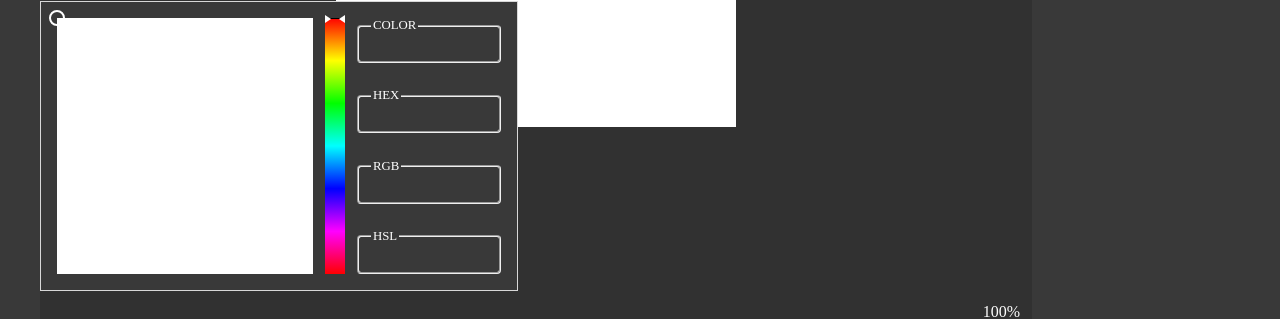
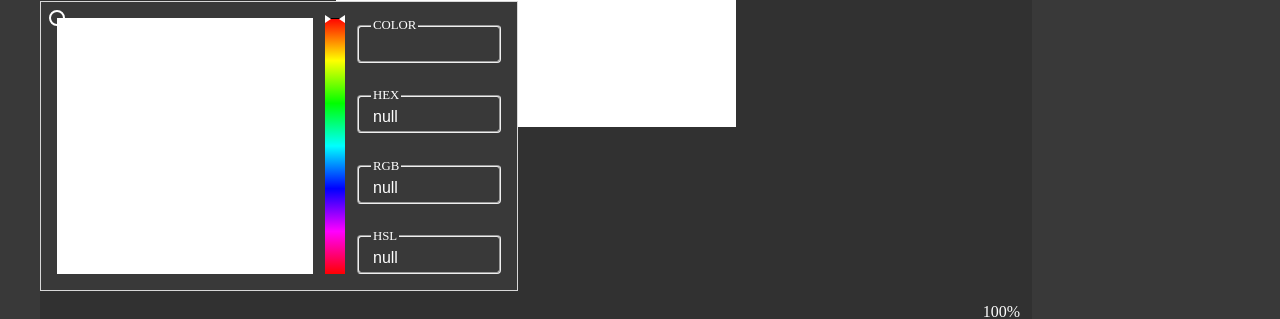
Before and after one commit to Honey-Bi/vector-draw, a React (Create React App) app: page / in a window 1280 px wide. Both pictures are taken after a click on the element 14 px from the left and 440 px from the top of the page. Shown: the part 477-796 px from the top of the page. Built offline with nearby package versions, Linux system fonts and the light colour scheme.

Commit message:
rgb to hsl to hex

```diff
--- a/src/components/Tool.tsx
+++ b/src/components/Tool.tsx
@@ -1,5 +1,5 @@
 import React, { useEffect, useRef, useState } from "react";
-import { Palette, Position, Tools } from "../types";
+import { Color, Palette, Position, Tools } from "../types";
 
 type Props = {
   tool: Tools;
@@ -7,6 +7,12 @@ type Props = {
   palette: Palette;
   setPalette: (color: Palette) => void;
   shortcutTool: (e: React.KeyboardEvent) => void;
+};
+
+type cpColor = {
+  HEX: string | "null";
+  RGB: string | "null";
+  HSL: string | "null";
 };
 
 function Tool({ tool, setTool, palette, setPalette, shortcutTool }: Props) {
@@ -17,23 +23,24 @@ function Tool({ tool, setTool, palette, setPalette, shortcutTool }: Props) {
 
   const [open, setOpen] = useState<boolean>(false);
 
-  const pRef = useRef<HTMLDivElement>(null);
+  const cpRef = useRef<HTMLDivElement>(null);
   const [sbDown, setSBDown] = useState<boolean>(false);
   const [cDown, setCDown] = useState<boolean>(false);
   const [cTop, setCTop] = useState<number>(0);
   const [sbPosition, setSBPosition] = useState<Position>({ x: 0, y: 0 });
-
-  // const [color, setColor] = useState<ColorPicker>({})
+  const [cpColor, setCPColor] = useState<cpColor>(setCP(palette.fill));
 
   // 채우기 색상 변경
   function colorFill() {
     if (!FS) return setFS(true);
+    setCPColor(setCP(palette.fill));
     setOpen(true);
   }
 
   // 선 색상 변경
   function colorStroke() {
     if (FS) return setFS(false);
+    setCPColor(setCP(palette.stroke));
     setOpen(true);
   }
 
@@ -54,13 +61,13 @@ function Tool({ tool, setTool, palette, setPalette, shortcutTool }: Props) {
   useEffect(() => {
     // 외부영역 클릭 이벤트 감지후 팔레트 닫음
     const handleClick = (e: MouseEvent) => {
-      if (pRef.current && !pRef.current.contains(e.target as Node)) {
+      if (cpRef.current && !cpRef.current.contains(e.target as Node)) {
         setOpen(false);
       }
     };
     window.addEventListener("mousedown", handleClick);
     return () => window.removeEventListener("mousedown", handleClick);
-  }, [pRef]);
+  }, [cpRef]);
 
   // 팔레트 색조정 마우스 이동 감지
   useEffect(() => {
@@ -124,6 +131,117 @@ function Tool({ tool, setTool, palette, setPalette, shortcutTool }: Props) {
     const top = y - c.y;
     if (top >= 0 && top <= 256) setCTop(top);
   }
+
+  // 컬러피커 정보 입력
+  function setCP(color: Color): cpColor {
+    if (color === null) return { HEX: "null", RGB: "null", HSL: "null" };
+    let hexList = [];
+    let rgbList = [];
+    for (let i of Object.values(color)) {
+      hexList.push(Math.round(i).toString(16));
+      rgbList.push(Math.round(i));
+    }
+    const HEX: string = hexList.join("");
+    const RGB: string = rgbList.join(",");
+    let r = (color.r /= 255);
+    let g = (color.g /= 255);
+    let b = (color.b /= 255);
+    const l = Math.max(r, g, b);
+    const s = l - Math.min(r, g, b);
+    const h = s ? (l === r ? (g - b) / s : l === g ? 2 + (b - r) / s : 4 + (r - g) / s) : 0;
+    const HSL = [
+      60 * h < 0 ? 60 * h + 360 : 60 * h,
+      100 * (s ? (l <= 0.5 ? s / (2 * l - s) : s / (2 - (2 * l - s))) : 0),
+      (100 * (2 * l - s)) / 2,
+    ].join(",");
+    return { HEX: HEX, RGB: RGB, HSL: HSL };
+  }
+
+  // 컬러피커 입력값 변경
+  function cbChange(e: React.ChangeEvent<HTMLInputElement>, type: "HEX" | "RGB" | "HSL") {
+    switch (type) {
+      case "HEX":
+        const length = e.target.value.length;
+        let color: Color = null;
+        // EX : #000
+        if (length === 3) {
+          let rgb: number[] = [];
+          for (let i of e.target.value) {
+            if (isNaN(parseInt(i, 16))) break; // 16진수 변환 가능확인
+            rgb.push(parseInt(i + i, 16));
+          }
+          color = { r: rgb[0], g: rgb[1], b: rgb[2] };
+        }
+
+        // EX : #000000
+        if (length === 6) {
+          let rgb: number[] = [];
+          for (let i = 0; i < length; i++) {
+            if (i % 2 === 0) {
+              let index = e.target.value.substring(i, i + 2); // 두글자씩 자르기
+              if (isNaN(parseInt(index, 16))) break; // 16진수 변환 가능확인
+              rgb.push(parseInt(index, 16));
+            }
+          }
+          color = { r: rgb[0], g: rgb[1], b: rgb[2] };
+        }
+        if (color) {
+          const cp = setCP(color);
+          setCPColor({ ...cp, HEX: e.target.value });
+          return;
+        }
+        break;
+      case "RGB":
+        const rgb = e.target.value.split(",");
+        // r,g,b 하나라도 없다면
+        if (rgb.length !== 3) break;
+
+        // r,g,b 숫자값이 아니라면
+        let rgbError = false;
+        for (let i of rgb) {
+          if (i.trim() === "" || isNaN(Number(i))) {
+            rgbError = true;
+            break;
+          }
+        }
+        if (rgbError) break;
+        setCPColor(setCP({ r: Number(rgb[0]), g: Number(rgb[1]), b: Number(rgb[2]) }));
+        return;
+      case "HSL":
+        const hsl = e.target.value.split(",");
+        // h,s,l 하나라도 없다면
+        if (hsl.length !== 3) break;
+
+        // h,s,l 숫자값이 아니라면
+        let hslError = false;
+        for (let i of hsl) {
+          if (i.trim() === "" || isNaN(Number(i))) {
+            hslError = true;
+            break;
+          }
+        }
+        if (hslError) break;
+
+        let h = parseInt(hsl[0]);
+        let s = parseInt(hsl[1]) / 100;
+        let l = parseInt(hsl[2]) / 100;
+        const k = (n: number) => (n + h / 30) % 12;
+        const a = s * Math.min(l, 1 - l);
+        const f = (n: number) => l - a * Math.max(-1, Math.min(k(n) - 3, Math.min(9 - k(n), 1)));
+        console.log({
+          r: Math.round(255 * f(0)),
+          g: Math.round(255 * f(8)),
+          b: Math.round(255 * f(4)),
+        });
+        setCPColor(setCP({ r: 255 * f(0), g: 255 * f(8), b: 255 * f(4) }));
+        return;
+    }
+
+    setCPColor((prev) => {
+      return { ...prev, [type]: e.target.value };
+    });
+  }
+
   return (
     <>
       <div className="tool" tabIndex={0} onKeyDown={shortcutTool}>
@@ -248,32 +366,54 @@ function Tool({ tool, setTool, palette, setPalette, shortcutTool }: Props) {
           <div className="color-default" onClick={colorDefault}></div>
         </div>
       </div>
-      <div className={`color-picker ${open ? "open" : ""}`} ref={pRef}>
+      <div className={`color-picker ${open ? "open" : ""}`} ref={cpRef}>
         <div className="sb draggNone" onMouseDown={sbMouseDown}>
-          <div
-            className="arrow"
-            style={{ top: sbPosition.y - 8, left: sbPosition.x - 8 }}
-          ></div>
+          <div className="arrow" style={{ top: sbPosition.y - 8, left: sbPosition.x - 8 }}></div>
         </div>
         <div className="c draggNone" onMouseDown={cMouseDown}>
           <div className="arrow" style={{ top: cTop }}></div>
         </div>
         <div className="info">
           <fieldset>
-            <legend>COLOR</legend>
-            <div className="color"></div>
+            <legend className="draggNone">COLOR</legend>
+            <div
+              className={`color ${cpColor.HEX === null ? "null" : ""}`}
+              style={{ backgroundColor: `rgb(${cpColor.RGB})` }}
+            />
           </fieldset>
           <fieldset>
-            <legend>HEX</legend>
-            <input className="" />
+            <legend className="draggNone">HEX</legend>
+            <input
+              className=""
+              id="HEX"
+              value={cpColor.HEX !== null ? cpColor.HEX : "null"}
+              maxLength={6}
+              autoComplete="off"
+              placeholder="FFFFFF"
+              onChange={(e) => cbChange(e, "HEX")}
+            />
           </fieldset>
           <fieldset>
-            <legend>RGB</legend>
-            <input className="" />
+            <legend className="draggNone">RGB</legend>
+            <input
+              className=""
+              id="RGB"
+              value={cpColor.RGB !== null ? cpColor.RGB : "null"}
+              autoComplete="off"
+              placeholder="255, 255, 255"
+              onChange={(e) => cbChange(e, "RGB")}
+            />
           </fieldset>
           <fieldset>
-            <legend>HSL</legend>
-            <input className="" />
+            <legend className="draggNone">HSL</legend>
+            <input
+              className=""
+              id="HSL"
+              value={cpColor.HSL !== null ? cpColor.HSL : "null"}
+              autoComplete="off"
+              placeholder="0, 0, 100"
+              onChange={(e) => cbChange(e, "HSL")}
+            />
           </fieldset>
         </div>
       </div>
```
